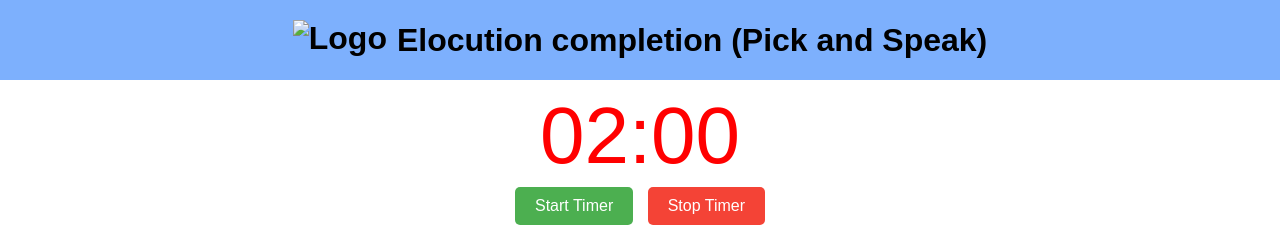
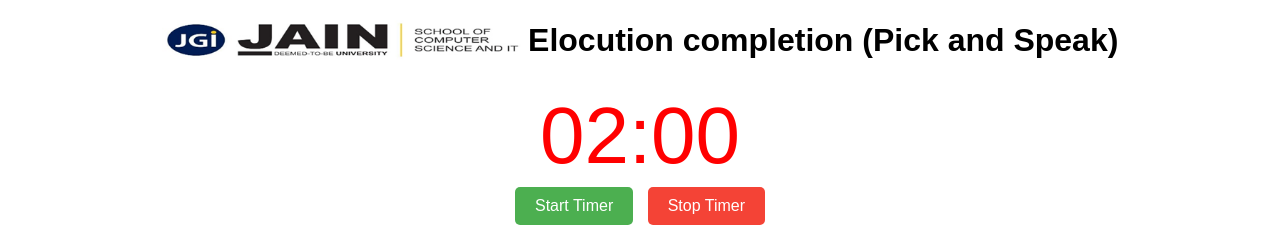
Before and after one commit to Securegarv/spin-wheel, a plain HTML site: page index.html in a window 1280 px wide. Shown: the top 239 px of the page. Drawn offline with Linux system fonts and the light colour scheme.

Commit message:
Initial commit

```diff
--- a/index.html
+++ b/index.html
@@ -18,7 +18,7 @@
         .header {
         text-align: center;
         padding: 20px;
-        background-color: 7db0fd;
+        background-color: white;
         color: black;
         font-weight: 700;
         font-size: 2em;
@@ -29,7 +29,9 @@
 
         .header img {
         height: 40px;
+        margin
         margin-right: 10px;
+
         }
 
         .timer-container {
@@ -114,7 +116,7 @@
 <body>
 
     <div class="header">
-        <img src="path/to/your/logo.png" alt="Logo" class="logo">
+        <img src="jain logo.png" alt="Logo" class="logo">
         Elocution completion (Pick and Speak)
     </div>
 
```
